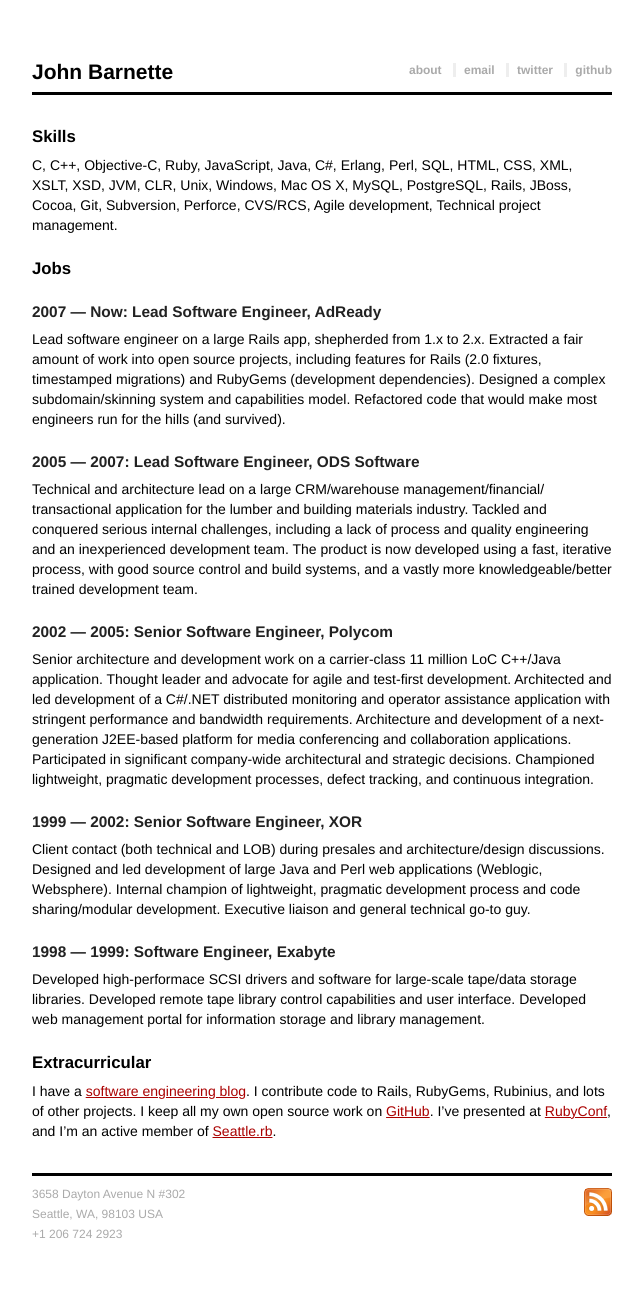
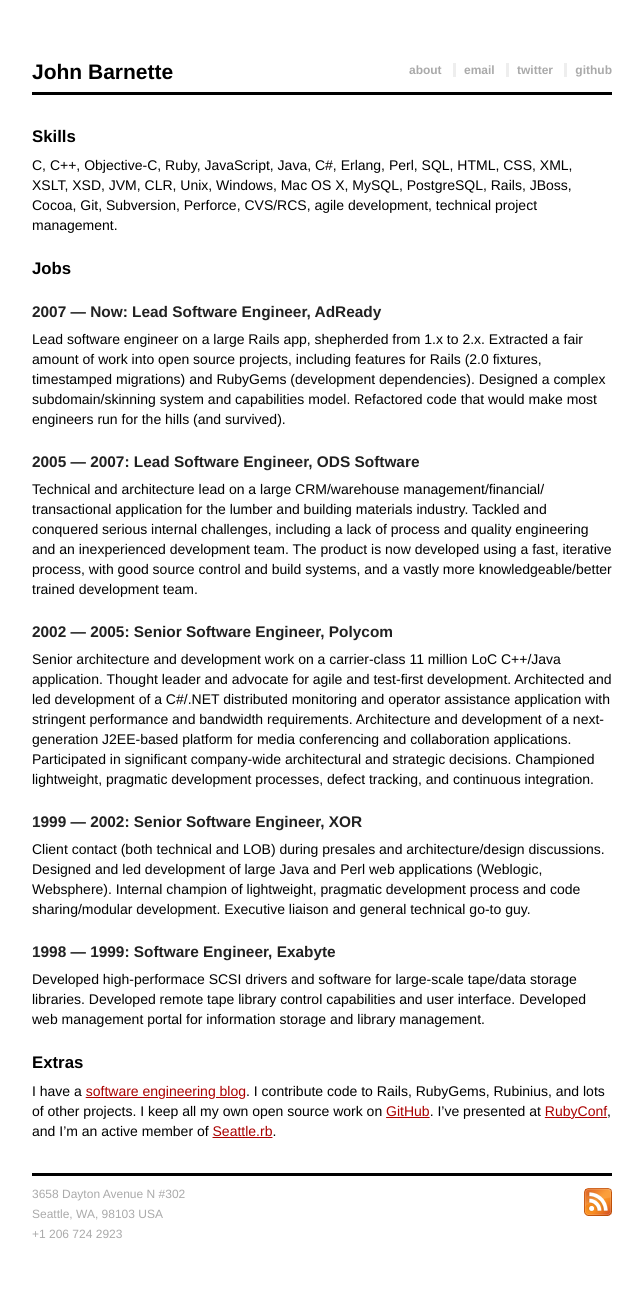
Before and after one commit to jbarnette/jbarnette.github.com, a Jekyll site: the page built from personal/resume.markdown, in a window 1280 px wide. Shown: the whole page, without its empty margins (318-961 px from the left). Built offline with Jekyll 4.4.1, drawn with Linux system fonts in a browser that asks for light colours.

Commit message:
print tweaks, about page, and resume rework

```diff
--- a/_layouts/default.html
+++ b/_layouts/default.html
@@ -3,7 +3,7 @@
 <html>
   <head>
     <meta http-equiv="Content-Type" content="text/html;charset=utf-8">
-    <link rel="stylesheet" href="/css/screen.css" type="text/css" />
+    <link rel="stylesheet" href="/css/screen.css" type="text/css" media="all" />
     <link rel="stylesheet" href="/css/print.css" type="text/css" media="print" />
 
     <link href="http://feeds2.feedburner.com/jbarnette"
@@ -19,8 +19,8 @@
 	<h1><a href="/">John Barnette</a></h1>
 
 	<ul class="presence">
-	  <li><a href="/about.html">about</a></li>
-	  <li><a href="mailto:jbarnette@gmail.com">email</a></li>
+	  <li class="about"><a href="/about.html">about</a></li>
+	  <li class="email"><a href="mailto:jbarnette@gmail.com">email</a></li>
 	  <li><a href="http://twitter.com/jbarnette">twitter</a></li>
 	  <li><a href="http://github.com/jbarnette">github</a></li>
 	</ul>
--- a/_layouts/post.html
+++ b/_layouts/post.html
@@ -3,7 +3,7 @@
 <html>
   <head>
     <meta http-equiv="Content-Type" content="text/html;charset=utf-8">
-    <link rel="stylesheet" href="/css/screen.css" type="text/css" />
+    <link rel="stylesheet" href="/css/screen.css" type="text/css" media="all" />
     <link rel="stylesheet" href="/css/print.css" type="text/css" media="print" />
 
     <link href="http://feeds2.feedburner.com/jbarnette"
@@ -26,8 +26,8 @@
 
       <div id="footer">
 	<ul class="presence">
-	  <li><a href="/about.html">about</a></li>
-	  <li><a href="mailto:jbarnette@gmail.com">email</a></li>
+	  <li class="about"><a href="/about.html">about</a></li>
+	  <li class="email"><a href="mailto:jbarnette@gmail.com">email</a></li>
 	  <li><a href="http://twitter.com/jbarnette">twitter</a></li>
 	  <li><a href="http://github.com/jbarnette">github</a></li>
 	</ul>
--- a/about.markdown
+++ b/about.markdown
@@ -2,6 +2,11 @@
 layout: default
 title: About
 ---
+
+<style>
+li.about { display:none; }
+li.email { border-left: 0; }
+</style>
 
 ## About Me
 
--- a/css/print.css
+++ b/css/print.css
@@ -5,3 +5,21 @@ a.feed, ul.presence {
 * {
     color: #000 !important;
 }
+
+.vcard .email {
+    display: block;
+}
+
+a {
+    text-decoration: none;
+}
+
+a:link::after,
+a:visited::after {
+    content: " (" attr(href) ")";
+}
+
+h1 a:link::after,
+h1 a:visited::after {
+    content: "";
+}
--- a/personal/resume.markdown
+++ b/personal/resume.markdown
@@ -5,7 +5,7 @@ title: John Barnette
 
 ## Skills
 
-C, C++, Objective-C, Ruby, JavaScript, Java, C#, Erlang, Perl, SQL, HTML, CSS, XML, XSLT, XSD, JVM, CLR, Unix, Windows, Mac OS X, MySQL, PostgreSQL, Rails, JBoss, Cocoa, Git, Subversion, Perforce, CVS/RCS, Agile development, Technical project management.
+C, C++, Objective-C, Ruby, JavaScript, Java, C#, Erlang, Perl, SQL, HTML, CSS, XML, XSLT, XSD, JVM, CLR, Unix, Windows, Mac OS X, MySQL, PostgreSQL, Rails, JBoss, Cocoa, Git, Subversion, Perforce, CVS/RCS, agile development, technical project management.
 
 ## Jobs
 
@@ -57,7 +57,7 @@ tape/data storage libraries. Developed remote tape library control
 capabilities and user interface. Developed web management portal for
 information storage and library management.
 
-## Extracurricular
+## Extras
 
 I have a [software engineering blog](http://jbarnette.com). I
 contribute code to Rails, RubyGems, Rubinius, and lots of other
```
